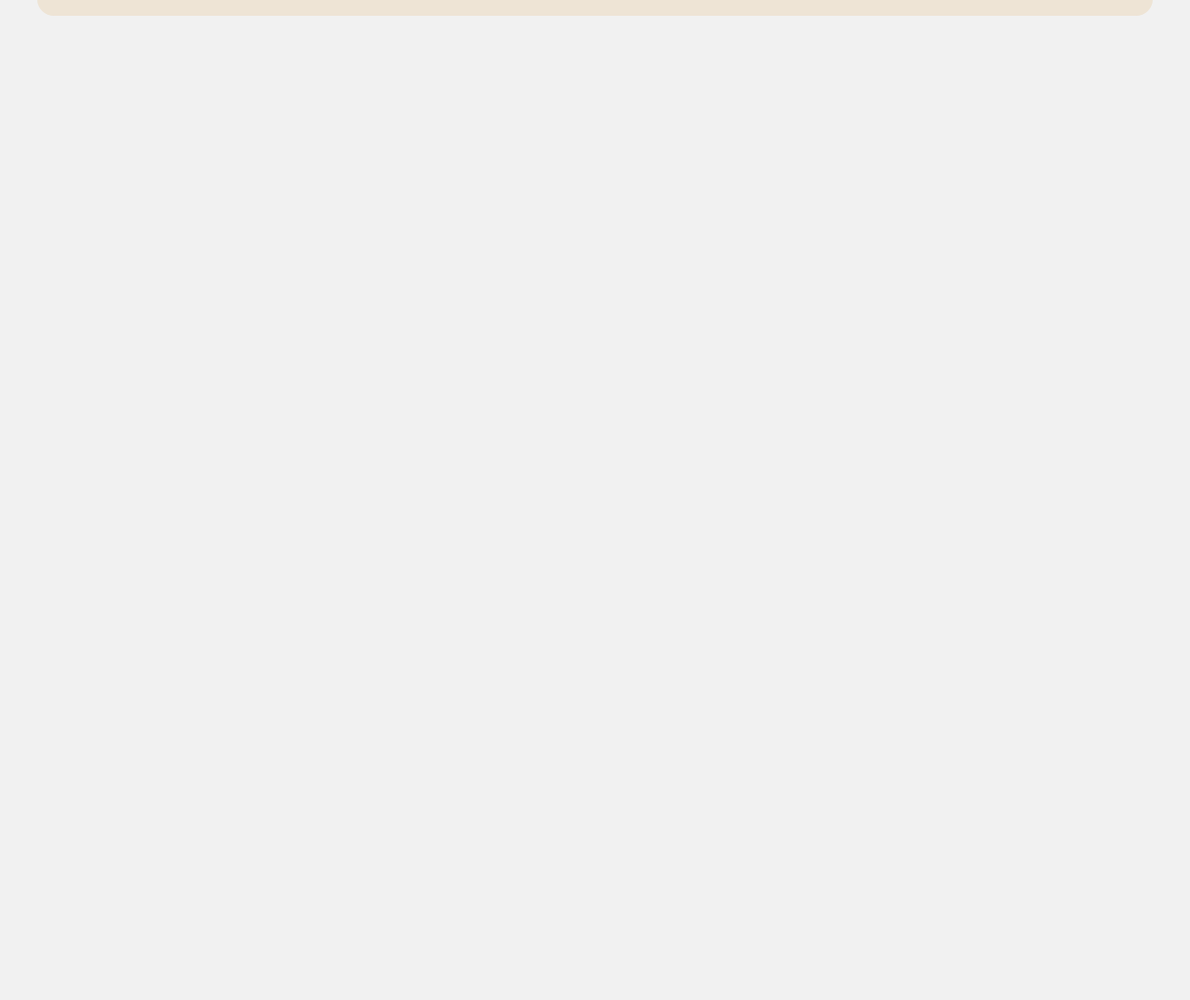
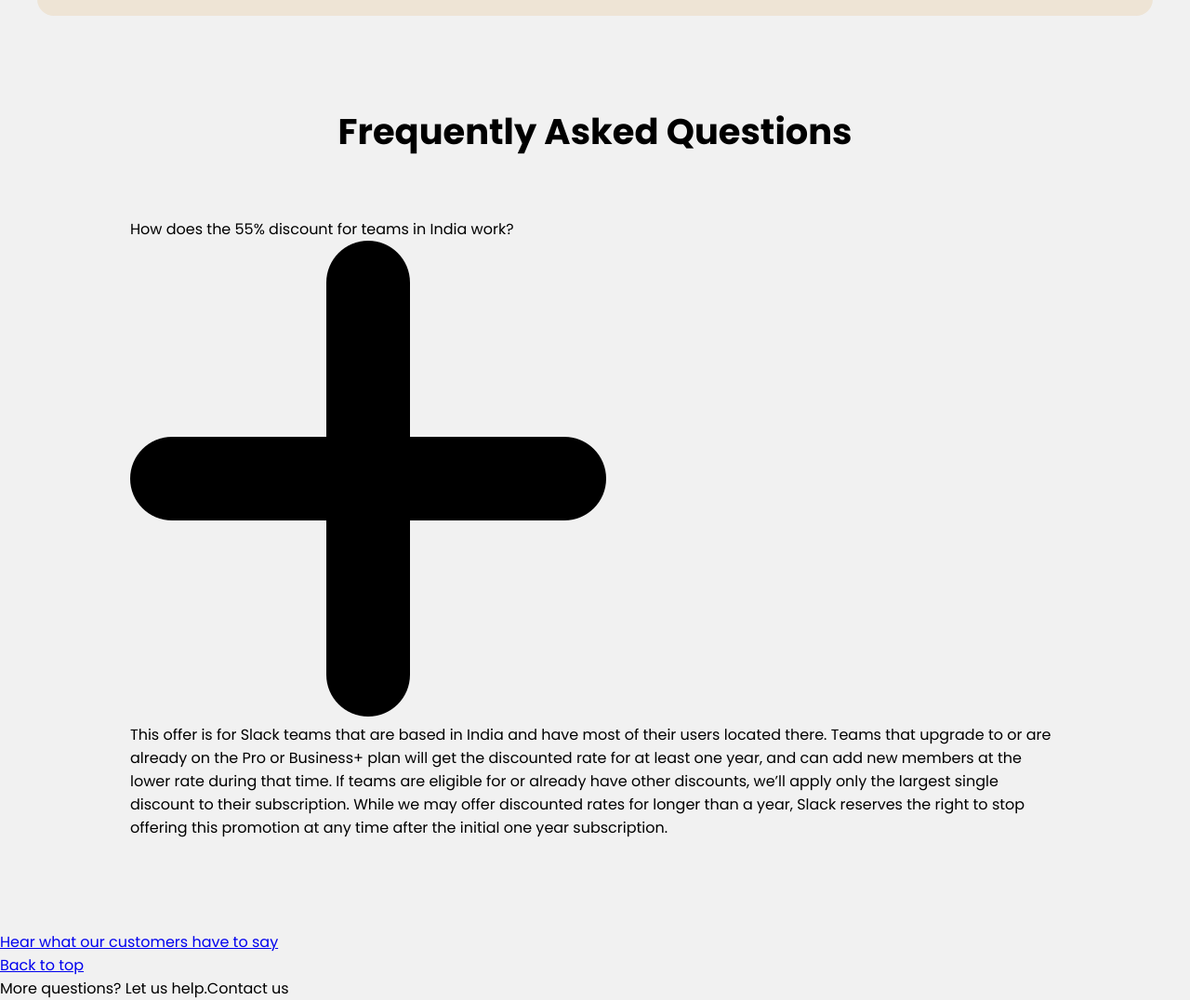
Before and after one commit to shreyshah173/Detail-Page, a plain HTML site: page pricing2.html in a window 1280 px wide. Shown: the part 1472-2548 px from the top of the page at 93% size. Before the commit the page ends 1537 px from the top, so only its background shows below. Drawn offline with Linux system fonts and the light colour scheme.

Commit message:
pricing2 update

```diff
--- a/css/pricing2.css
+++ b/css/pricing2.css
@@ -175,3 +175,20 @@ body {
 	width: max-content;
 	border-radius: 5px;
 }
+
+/* faq section */
+
+.faq {
+	padding: 3rem 20px;
+}
+
+.faq-container {
+	max-width: 1000px;
+	margin: auto;
+}
+
+.faq h1 {
+	text-align: center;
+	font-size: 2.4rem;
+	margin-bottom: 4rem;
+}
--- a/pricing2.html
+++ b/pricing2.html
@@ -210,5 +210,55 @@
 				</div>
 			</div>
 		</section>
+
+		<section class="faq">
+			<div class="faq-container">
+				<h1>Frequently Asked Questions</h1>
+				<div class="faq-item">
+					<div class="faq-question">
+						<p>How does the 55% discount for teams in India work?</p>
+						<img src="assets/plus.png" alt="" />
+					</div>
+					<div class="faq-answer">
+						<p>
+							This offer is for Slack teams that are based in India and have
+							most of their users located there. Teams that upgrade to or are
+							already on the Pro or Business+ plan will get the discounted rate
+							for at least one year, and can add new members at the lower rate
+							during that time. If teams are eligible for or already have other
+							discounts, we’ll apply only the largest single discount to their
+							subscription. While we may offer discounted rates for longer than
+							a year, Slack reserves the right to stop offering this promotion
+							at any time after the initial one year subscription.
+						</p>
+					</div>
+				</div>
+			</div>
+		</section>
+
+		<section class="security">
+			<div class="security-container">
+				<h1></h1>
+				<p></p>
+				<a href=""></a>
+				<div class="security-logos">
+					<img src="" alt="" />
+				</div>
+			</div>
+		</section>
+
+		<section class="trust">
+			<div class="trust-container">
+				<h1></h1>
+				<div class="trust-logos">
+					<img src="" alt="" />
+				</div>
+
+				<a href="#">Hear what our customers have to say</a>
+			</div>
+		</section>
+
+		<a class="backtotop-btn" href="#page-heading">Back to top</a>
+    <p class="more-question">More questions? Let us help.Contact us</p>
 	</body>
 </html>
```
